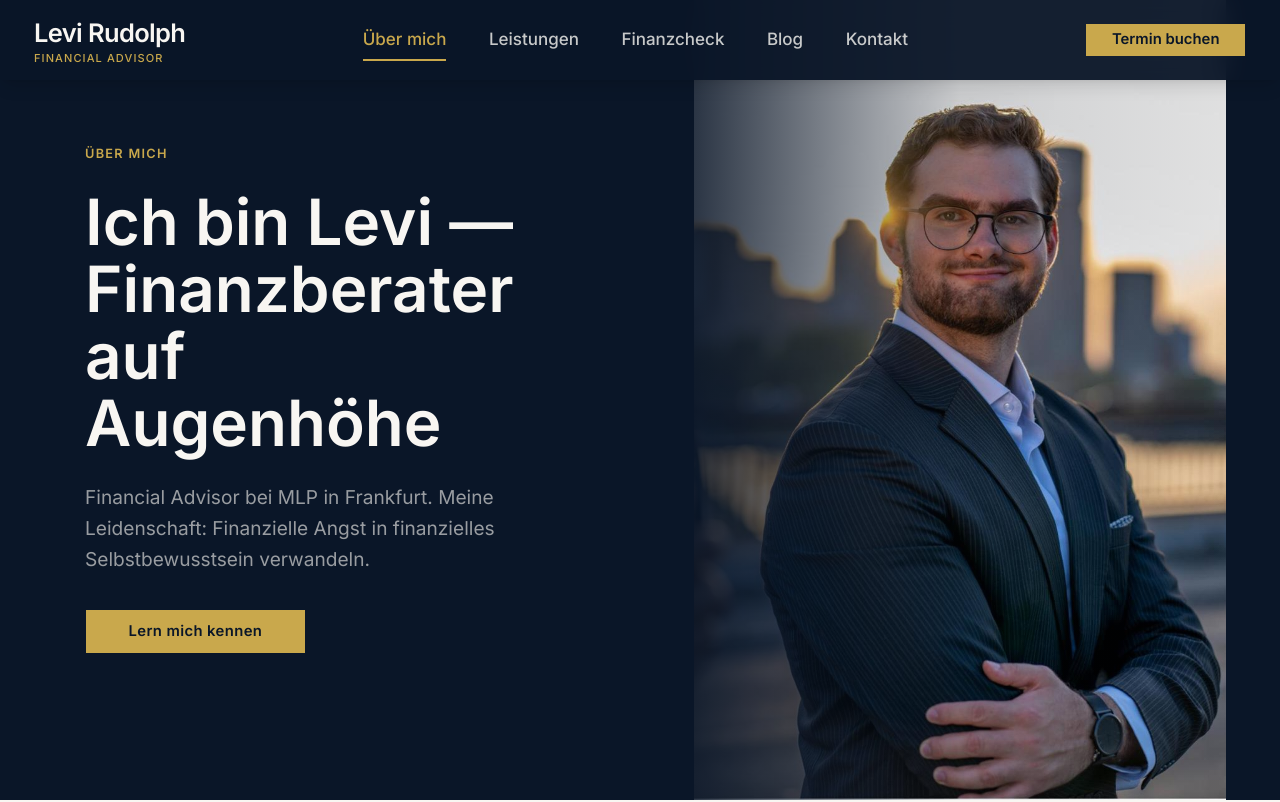
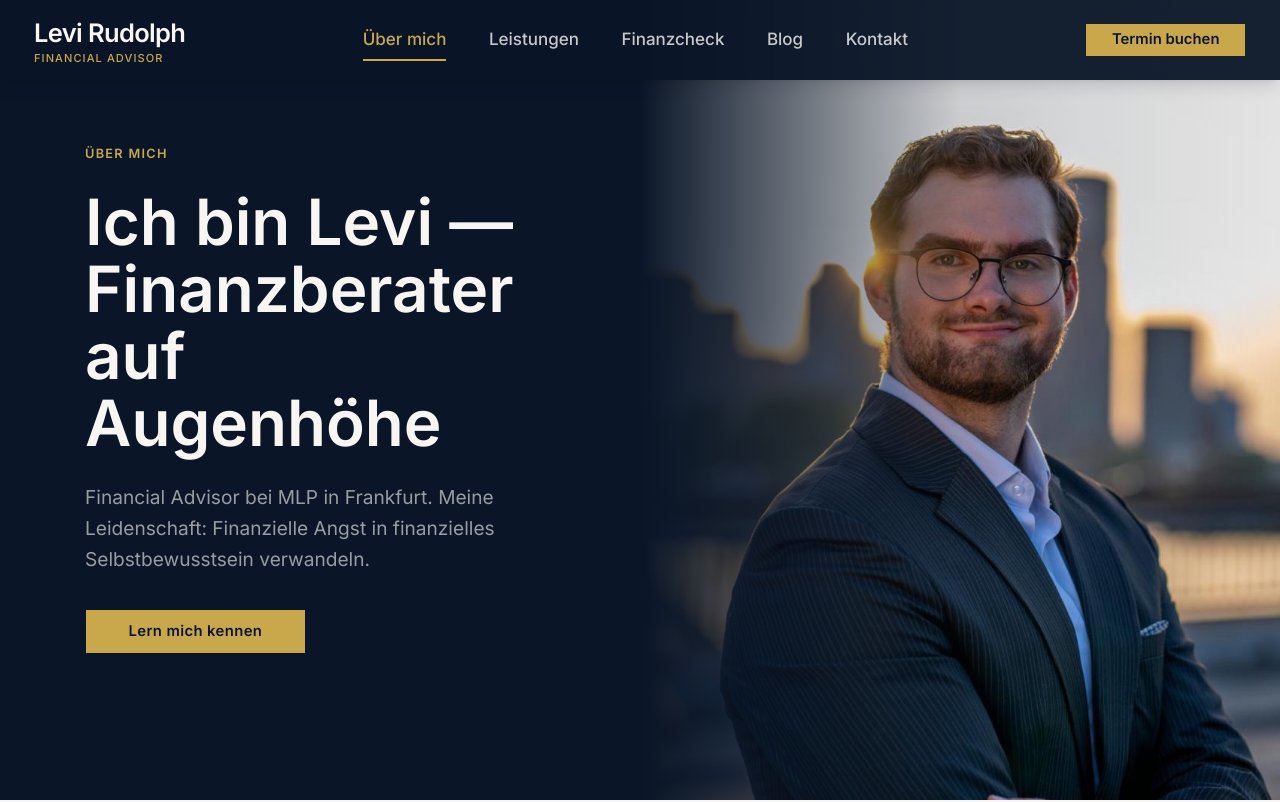
Before and after one commit to noahhirzel-cpu/levi-rudolph-website, a Next.js app: page /ueber-mich in a window 1280 px wide. Shown: the top 802 px of the page. Built offline with nearby package versions, Linux system fonts and the light colour scheme.

Commit message:
fix: ueber-mich image matches homepage hero (contain mobile, cover top desktop)

```diff
--- a/app/(site)/ueber-mich/page.tsx
+++ b/app/(site)/ueber-mich/page.tsx
@@ -86,7 +86,7 @@ export default function UeberMichPage() {
             src="/images/levi-business.jpeg"
             alt="Levi Rudolph — Financial Advisor Frankfurt"
             fill
-            className="object-contain object-center"
+            className="object-contain object-center lg:object-cover lg:object-top"
             priority
           />
           <div className="absolute inset-0 bg-gradient-to-r from-navy via-navy/10 to-transparent lg:block hidden" />
```
